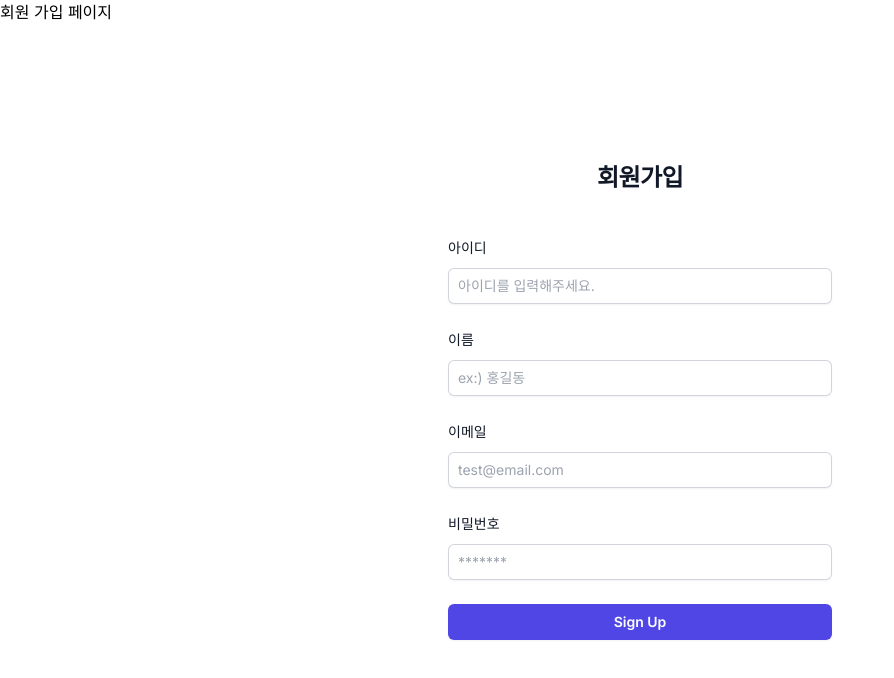
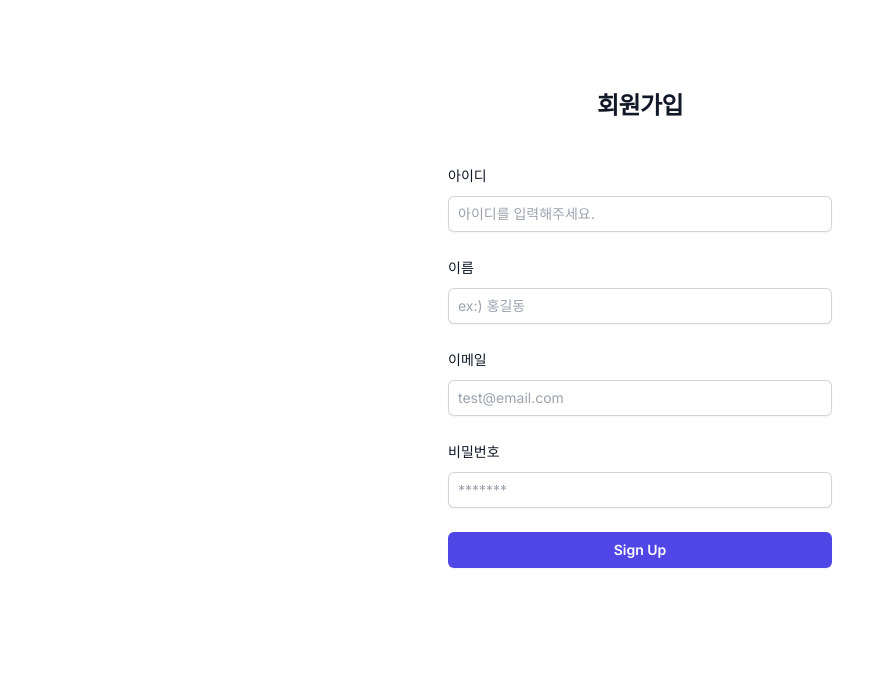
Before and after one commit to kangtae/refrigerator_user, a Next.js app: page /signup in a window 1280 px wide. Shown: the top 678 px of the page, without its empty margins (0-894 px from the left). Built offline with nearby package versions, Linux system fonts and the light colour scheme.

Commit message:
로그아웃 버튼 스타일 수정

```diff
--- a/src/app/(afterLogin)/_components/LogoutButton.tsx
+++ b/src/app/(afterLogin)/_components/LogoutButton.tsx
@@ -9,7 +9,9 @@ const LogoutButton = () => {
 			window.location.href = url;
 	}
 	return (
-		<button onClick={handle}>
+		<button
+			className="rounded-md bg-indigo-600 px-2.5 py-1.5 text-sm font-semibold text-white shadow-sm"
+			onClick={handle}>
 			로그아웃
 		</button>
 	);
--- a/src/app/(afterLogin)/layout.tsx
+++ b/src/app/(afterLogin)/layout.tsx
@@ -6,13 +6,19 @@ export default function afterLoginLayout({ children }: { children: React.ReactNo
   return (
     <div className="flex">
       <div className="w-1/5 p-4 h-screen bg-slate-200">
-        <h1 className="text-3xl font-bold">
-          <Link href="/home">admin</Link>
-        </h1>
-        <Navigation />
-	      <LogoutButton />
+	      <div className="flex flex-col justify-between	h-full">
+		      <div>
+			      <h1 className="text-3xl font-bold">
+				      <Link href="/home">admin</Link>
+			      </h1>
+			      <Navigation />
+		      </div>
+
+		      <LogoutButton />
+	      </div>
       </div>
       <div className="w-4/5 p-10 bg-gray-100">{children}</div>
+
     </div>
   );
 }
--- a/src/app/_components/PageTitle.tsx
+++ b/src/app/_components/PageTitle.tsx
@@ -1,7 +1,12 @@
-interface ITestButtonProps {
-  label: string;
-  className?: string;
+import React from "react";
+
+interface Props {
+	title: string;
 }
-export default function TestButton({ label }: ITestButtonProps) {
-  return <button className="px-3 py-2 border border-gray-500 rounded-md hover:bg-gray-200">{label}</button>;
+export default function PageTitle({ title }: Props) {
+  return <>
+	  <div className="sm:mx-auto sm:w-full sm:max-w-sm">
+		  <h2 className="mt-10 text-center text-2xl font-bold leading-9 tracking-tight text-gray-900">{title}</h2>
+	  </div>
+  </>
 }
--- a/src/app/signin/_components/SignInForm.tsx
+++ b/src/app/signin/_components/SignInForm.tsx
@@ -41,12 +41,7 @@ const SignInForm = () => {
 
 	}
 	return (
-		<>
-			<div className="flex min-h-full flex-col justify-center px-6 py-12 lg:px-8">
-				<div className="sm:mx-auto sm:w-full sm:max-w-sm">
-					<h2 className="mt-10 text-center text-2xl font-bold leading-9 tracking-tight text-gray-900">로그인</h2>
-				</div>
-				<div className="mt-10 sm:mx-auto sm:w-full sm:max-w-sm">
+		<div className="mt-10 sm:mx-auto sm:w-full sm:max-w-sm">
 					<form className="space-y-6" onSubmit={handleSubmit(onSubmit)}>
 						<div>
 							<label htmlFor="userId" className="block text-sm font-medium leading-6 text-gray-900">아이디</label>
@@ -71,7 +66,7 @@ const SignInForm = () => {
 						</div>
 						<div>
 							<div className="flex items-center justify-between">
-								<label for="password" className="block text-sm font-medium leading-6 text-gray-900">비밀번호</label>
+								<label htmlFor="password" className="block text-sm font-medium leading-6 text-gray-900">비밀번호</label>
 							</div>
 							<div className="mt-2">
 								<input
@@ -98,8 +93,6 @@ const SignInForm = () => {
 						</div>
 					</form>
 				</div>
-			</div>
-		</>
 	)
 };
 
--- a/src/app/signin/page.tsx
+++ b/src/app/signin/page.tsx
@@ -1,12 +1,14 @@
 import React from 'react';
 
 import SignInForm from "@/app/signIn/_components/SignInForm";
+import PageTitle from "@/app/_components/PageTitle";
 
 const SignIn = () => {
 	return (
-		<>
+		<div className="flex min-h-full flex-col justify-center px-6 py-12 lg:px-8">
+			<PageTitle title={"로그인"} />
 			<SignInForm/>
-		</>
+		</div>
 	)
 }
 
--- a/src/app/signup/_components/SignUpForm.tsx
+++ b/src/app/signup/_components/SignUpForm.tsx
@@ -47,11 +47,7 @@ const SignUpForm = () => {
 
 	}
 	return (
-		<div className="flex min-h-full flex-col justify-center px-6 py-12 lg:px-8">
-			<div className="sm:mx-auto sm:w-full sm:max-w-sm">
-				<h2 className="mt-10 text-center text-2xl font-bold leading-9 tracking-tight text-gray-900">회원가입</h2>
-			</div>
-			<div className="mt-10 sm:mx-auto sm:w-full sm:max-w-sm">
+		<div className="mt-10 sm:mx-auto sm:w-full sm:max-w-sm">
 				<form className="space-y-6" onSubmit={handleSubmit(onSubmit)}>
 					<div>
 						<label htmlFor="userId" className="block text-sm font-medium leading-6 text-gray-900">아이디</label>
@@ -151,7 +147,6 @@ const SignUpForm = () => {
 					</div>
 				</form>
 			</div>
-		</div>
 	)
 };
 
--- a/src/app/signup/page.tsx
+++ b/src/app/signup/page.tsx
@@ -1,14 +1,14 @@
 
 import React from 'react';
 import SignUpForm from "@/app/signup/_components/SignUpForm";
+import PageTitle from "@/app/_components/PageTitle";
 
 const SignUp = () => {
 	return (
-		<>
-			<h1>회원 가입 페이지</h1>
-			<br/><br/>
+		<div className="flex min-h-full flex-col justify-center px-6 py-12 lg:px-8">
+			<PageTitle title={"회원가입"} />
 			<SignUpForm/>
-		</>
+		</div>
 	)
 }
 
```
